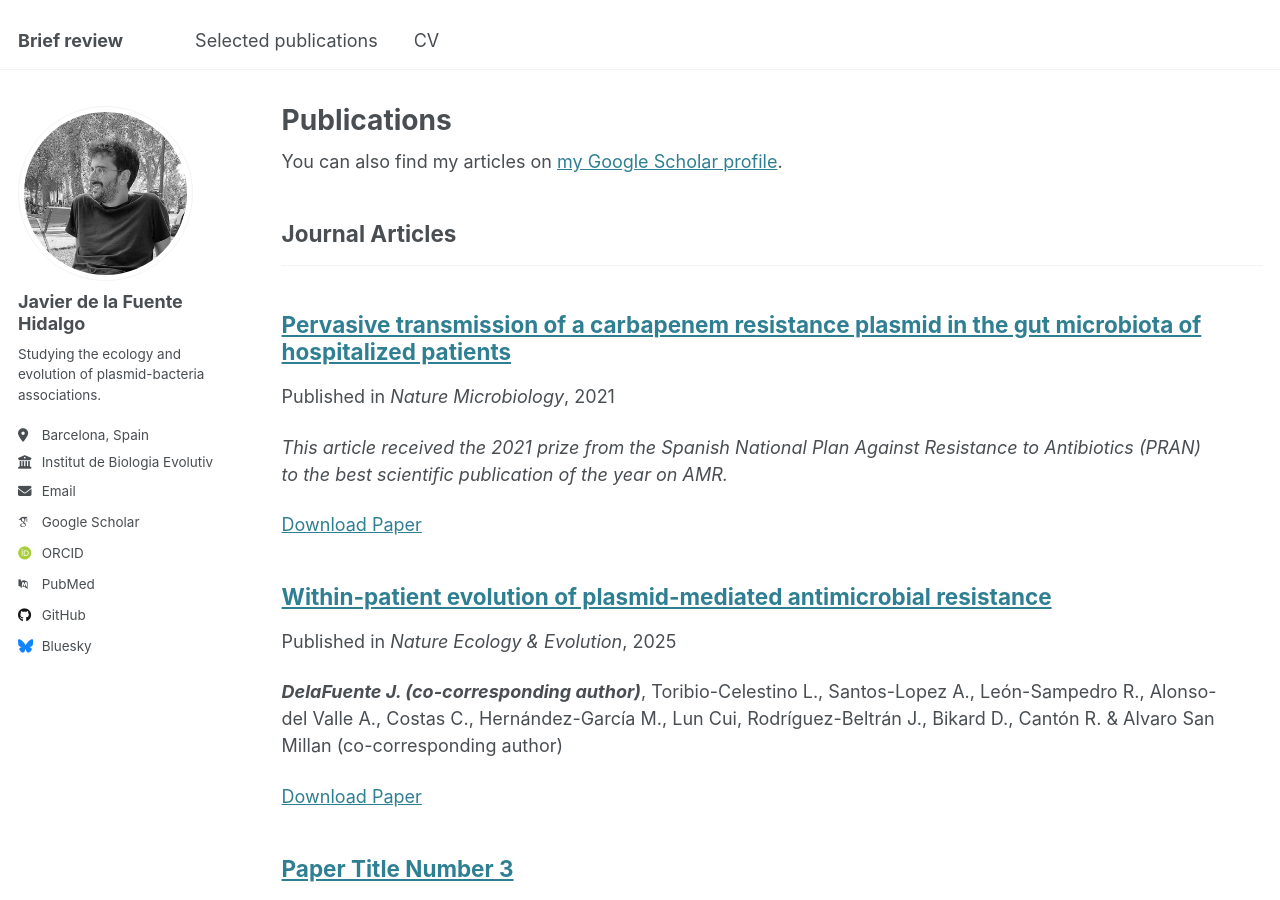
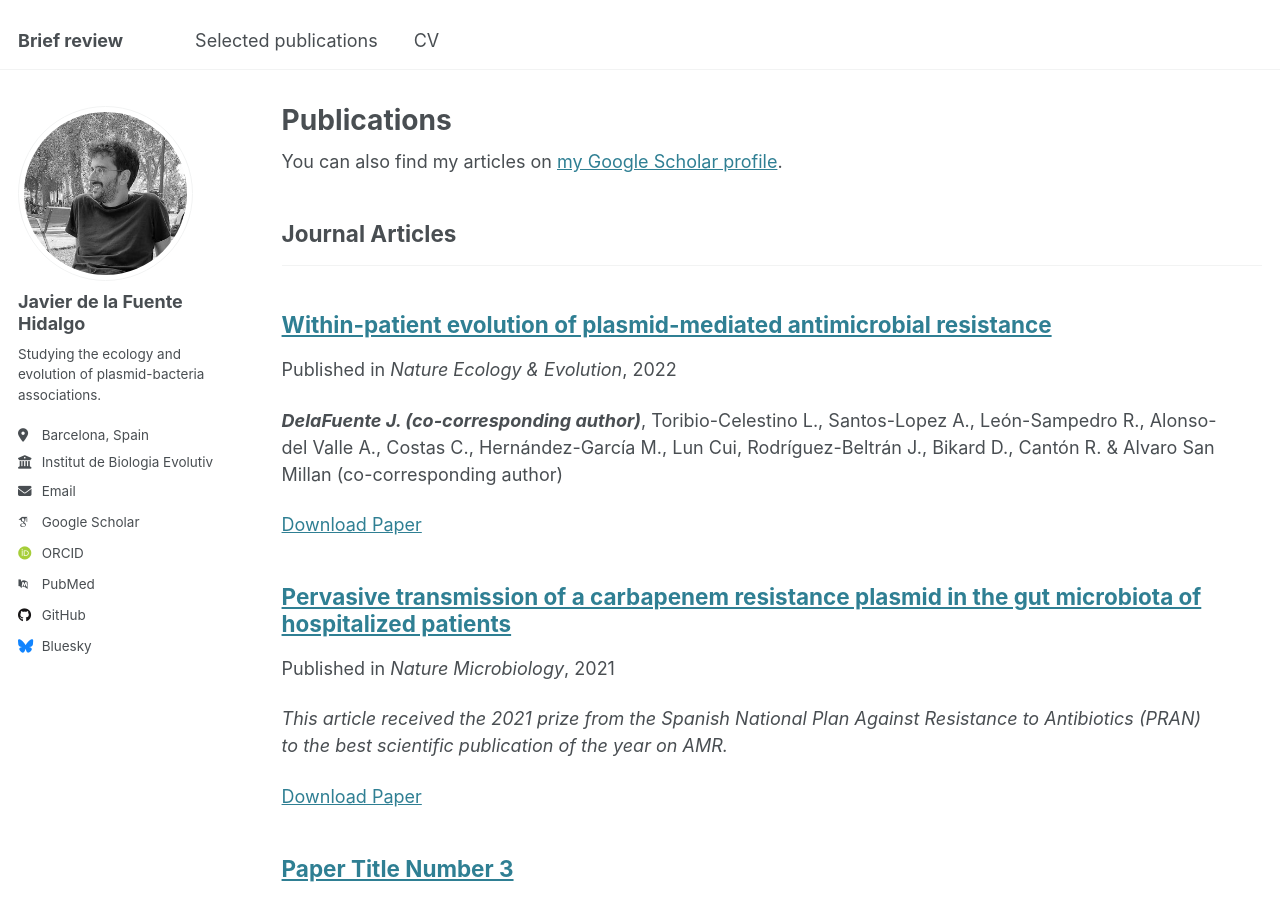
Before and after one commit to DelaFuenteJavier/delafuentejavier.github.io, a Jekyll site: the page built from _pages/publications.html, in a window 1280 px wide and 900 px high. Built offline with Jekyll 4.4.1, drawn with Linux system fonts in a browser that asks for light colours; some web fonts are replaced.

Commit message:
Update JDF_2022.md

```diff
--- a/_publications/JDF_2022.md
+++ b/_publications/JDF_2022.md
@@ -3,6 +3,7 @@ title: "Within-patient evolution of plasmid-mediated antimicrobial resistance"
 collection: publications
 category: manuscripts
 permalink: /publication/JDF_2022
+date: 2022-10-27
 venue: 'Nature Ecology & Evolution'
 paperurl: 'http://doi.org/10.1038/s41559-022-01908-7'
 ---
```
